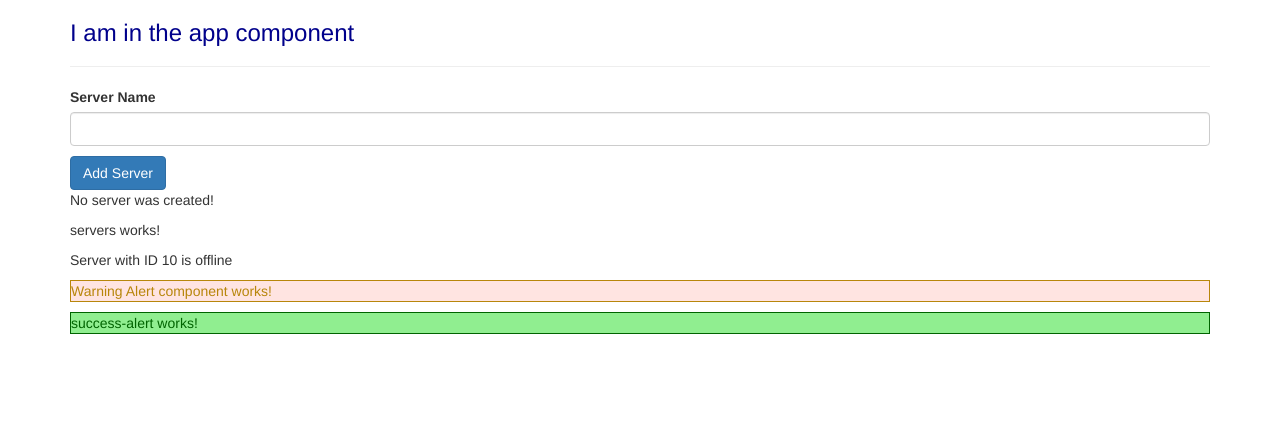
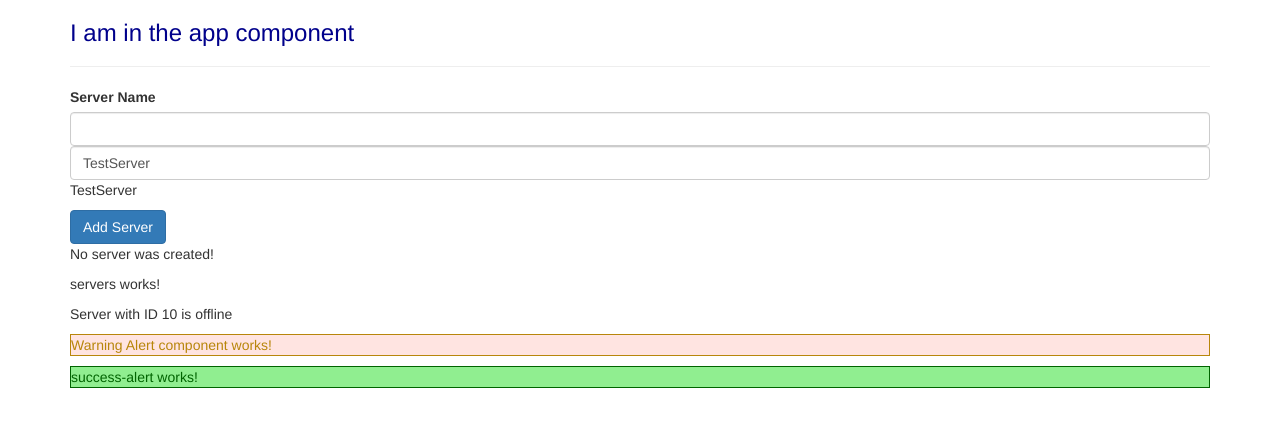
Before and after one commit to MarioHF/projects, an Angular app in the folder code/angular/my-dream-app/: page / in a window 1280 px wide. Shown: the top 426 px of the page. Built offline with nearby package versions, Linux system fonts and the light colour scheme.

Commit message:
Using two way data binding - beggining of directives

```diff
--- a/code/angular/my-dream-app/src/app/app.module.ts
+++ b/code/angular/my-dream-app/src/app/app.module.ts
@@ -1,5 +1,7 @@
 import { BrowserModule } from '@angular/platform-browser';
 import { NgModule } from '@angular/core';
+import { FormsModule} from "@angular/forms"
+
 
 import { AppComponent } from './app.component';
 import { ServerComponent } from './server/server.component';
@@ -16,7 +18,8 @@ import { SuccessAlertComponent } from './success-alert/success-alert.component';
     SuccessAlertComponent
   ],
   imports: [
-    BrowserModule
+    BrowserModule,
+    FormsModule
   ],
   providers: [],
   bootstrap: [AppComponent]
--- a/code/angular/my-dream-app/src/app/servers/servers.component.html
+++ b/code/angular/my-dream-app/src/app/servers/servers.component.html
@@ -1,8 +1,16 @@
 <label>Server Name</label>
+<!-- One way data binding-->
 <input
   type="text"
   class="form-control"
   (input)="onUpdateServerName($event)">
+
+<!-- two way data binding-->
+<input
+  type="test"
+  class="form-control"
+  [(ngModel)]="serverName">
+
 <p>{{serverName}}</p>
 <button
   class="btn btn-primary"
--- a/code/angular/my-dream-app/src/app/servers/servers.component.ts
+++ b/code/angular/my-dream-app/src/app/servers/servers.component.ts
@@ -1,4 +1,5 @@
-import { Component, OnInit } from '@angular/core';
+import { Component, OnInit, NgModule } from '@angular/core';
+
 
 @Component({
   selector: 'app-servers',
@@ -10,7 +11,7 @@ export class ServersComponent implements OnInit {
 
   allowNewServer = false;
   serverCreationStatus = 'No server was created!';
-  serverName = ""
+  serverName = 'TestServer'
 
   constructor() {
       setTimeout(
```
Also changed, not shown: 1 other file (tests, documents, lock files or other folders).
